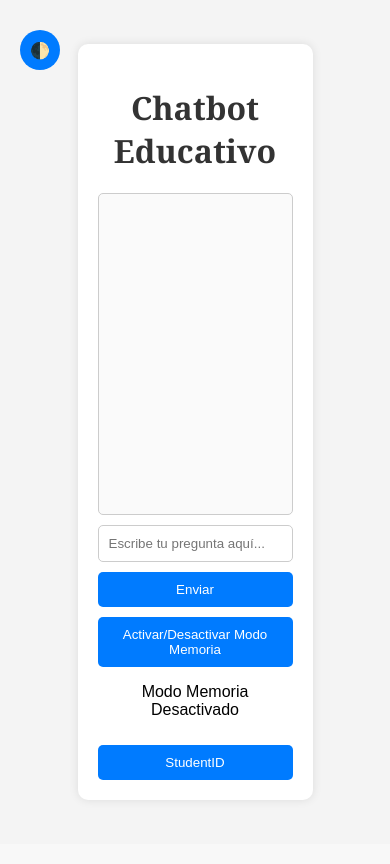
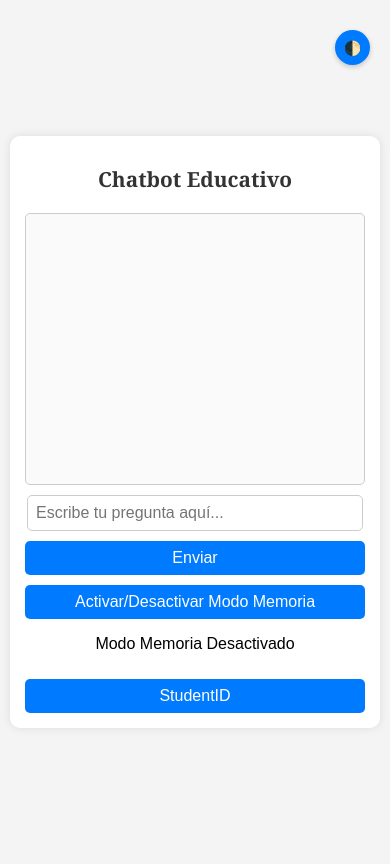
Before and after one commit to Mar00z1/render-flask-deployment, a Flask app: page / in a window 390 px wide. Before the commit the page ends 802 px from the top, so only its background shows below. Run offline with Flask 3, Linux system fonts and the light colour scheme.

Commit message:
Update index.html

```diff
--- a/templates/index.html
+++ b/templates/index.html
@@ -11,27 +11,25 @@
             display: flex;
             justify-content: center;
             align-items: center;
-            height: 100vh;
+            min-height: 100vh;
             margin: 0;
+            padding: 10px;
             transition: background-color 0.3s, color 0.3s;
         }
         .chat-container {
-            width: 50%;
+            width: 100%;
             max-width: 600px;
             background-color: #ffffff;
             padding: 20px;
             border-radius: 10px;
             box-shadow: 0 0 10px rgba(0, 0, 0, 0.1);
             text-align: center;
-            transition: background-color 0.3s, color 0.3s;
         }
         h1 {
             font-family: 'Georgia', serif;
             color: #333;
-            transition: color 0.3s;
-        }
-        .dark-mode h1 {
-            color: #ffffff;
+            font-size: 1.8em;
+            margin-bottom: 20px;
         }
         #chat-box {
             height: 300px;
@@ -48,6 +46,7 @@
             border: 1px solid #ccc;
             border-radius: 5px;
             margin-top: 10px;
+            font-size: 1em;
         }
         button {
             width: 100%;
@@ -58,6 +57,7 @@
             border-radius: 5px;
             cursor: pointer;
             margin-top: 10px;
+            font-size: 1em;
         }
         button:hover {
             background-color: #0056b3;
@@ -86,9 +86,9 @@
             background-color: #005f75;
         }
         .dark-mode-toggle {
-            position: absolute;
+            position: fixed;
             top: 20px;
-            left: 20px;
+            right: 20px;
             width: 40px;
             height: 40px;
             border-radius: 50%;
@@ -97,6 +97,7 @@
             color: white;
             font-size: 16px;
             cursor: pointer;
+            box-shadow: 0 2px 5px rgba(0, 0, 0, 0.2);
         }
         .dark-mode-toggle:hover {
             background-color: #0056b3;
@@ -105,6 +106,38 @@
             max-width: 100%;
             height: auto;
             border-radius: 5px;
+        }
+
+        /* Media queries para pantallas más pequeñas */
+        @media (max-width: 768px) {
+            body {
+                padding: 10px;
+            }
+            .chat-container {
+                width: 100%;
+                padding: 15px;
+            }
+            h1 {
+                font-size: 1.5em;
+            }
+            button, input[type="text"] {
+                font-size: 1em;
+                padding: 8px;
+            }
+            #chat-box {
+                height: 250px;
+            }
+        }
+
+        @media (max-width: 480px) {
+            h1 {
+                font-size: 1.3em;
+            }
+            .dark-mode-toggle {
+                width: 35px;
+                height: 35px;
+                font-size: 14px;
+            }
         }
     </style>
     <script type="text/javascript" async
@@ -119,18 +152,15 @@
         <input type="text" id="user-input" placeholder="Escribe tu pregunta aquí...">
         <button onclick="sendMessage()">Enviar</button>
 
-        <!-- Botón para activar/desactivar el modo memoria -->
         <button onclick="toggleMemoria()">Activar/Desactivar Modo Memoria</button>
-        <p id="estado-memoria" class="status">Modo Memoria Desactivado</p> <!-- Muestra el estado del modo memoria -->
+        <p id="estado-memoria" class="status">Modo Memoria Desactivado</p>
 
-        <!-- Botón para ver el StudentID -->
         <button onclick="generarStudentID()">StudentID</button>
     </div>
 
     <script>
-        let modoMemoria = false;  // Variable para gestionar el estado del modo memoria
+        let modoMemoria = false;
 
-        // Función para alternar el modo memoria
         function toggleMemoria() {
             fetch('/toggle_memoria', {
                 method: 'POST',
@@ -138,7 +168,7 @@
             })
             .then(response => response.json())
             .then(data => {
-                modoMemoria = !modoMemoria;  // Cambiar el estado del modo memoria
+                modoMemoria = !modoMemoria;
                 document.getElementById('estado-memoria').innerText = `Modo Memoria ${modoMemoria ? 'Activado' : 'Desactivado'}`;
             })
             .catch(error => {
@@ -146,12 +176,10 @@
             });
         }
 
-        // Función para alternar entre modo claro y modo oscuro
         function toggleDarkMode() {
             document.body.classList.toggle('dark-mode');
         }
 
-        // Función para enviar mensaje
         function sendMessage() {
             let userInput = document.getElementById('user-input').value;
             if (userInput.trim() === '') return;
@@ -167,9 +195,8 @@
             })
             .then(response => response.json())
             .then(data => {
-                let formattedResponse = procesarTexto(data.response);
-                chatBox.innerHTML += formattedResponse;
-                MathJax.typeset();  // Renderizar ecuaciones LaTeX
+                chatBox.innerHTML += `<p>${data.response}</p>`;
+                MathJax.typeset();
                 chatBox.scrollTop = chatBox.scrollHeight;
             })
             .catch(error => {
@@ -177,7 +204,6 @@
             });
         }
 
-        // Función para ver lo aprendido
         function generarStudentID() {
             let chatBox = document.getElementById('chat-box');
             chatBox.innerHTML += `<p><strong>Solicitando StudentID...</strong></p>`;
@@ -191,55 +217,13 @@
             })
             .then(response => response.json())
             .then(data => {
-            let formattedResponse = procesarTexto(data.response);
-            chatBox.innerHTML += `<p><strong>StudentID:</strong><br>${formattedResponse}</p>`;
+                chatBox.innerHTML += `<p><strong>StudentID:</strong><br>${data.response}</p>`;
                 chatBox.scrollTop = chatBox.scrollHeight;
             })
             .catch(error => {
                 chatBox.innerHTML += `<p style='color: red;'>Error: ${error}</p>`;
             });
         }
-
-        // Función para procesar el texto
-        function procesarTexto(texto) {
-            let textoProcesado = convertirMarkdownTitulos(texto);
-            textoProcesado = convertirNegrita(textoProcesado);
-            textoProcesado = convertirImagenes(textoProcesado);
-            textoProcesado = manejarSaltosDeLinea(textoProcesado);
-            return textoProcesado;
-        }
-
-        // Funciones auxiliares de procesamiento de texto
-        function convertirImagenes(texto) {
-            const regexUrlImagen = /(https?:\/\/[^\s"']+?\.(?:png|jpg|jpeg|gif|webp))/gi;
-            return texto.replace(regexUrlImagen, function(match) {
-                return `<img src="${match}" alt="Imagen no disponible" onerror="this.onerror=null;this.alt='Imagen no disponible';" />`;
-            });
-        }
-
-        function manejarSaltosDeLinea(texto) {
-            return texto.replace(/\n/g, '<br>');
-        }
-
-        function convertirMarkdownTitulos(texto) {
-            texto = texto.replace(/^### (.+)$/gm, '<h3>$1</h3>');
-            texto = texto.replace(/^## (.+)$/gm, '<h2>$1</h2>');
-            texto = texto.replace(/^# (.+)$/gm, '<h1>$1</h1>');
-            return texto;
-        }
-
-        function convertirNegrita(texto) {
-            return texto.replace(/\*\*(.*?)\*\*/g, '<strong>$1</strong>');
-        }
-
-        // Asegurarse de que MathJax renderice las ecuaciones cuando se cargue la página
-        window.onload = function() {
-            if (typeof MathJax !== 'undefined') {
-                MathJax.typeset();
-            } else {
-                console.error('MathJax no se ha cargado correctamente.');
-            }
-        };
     </script>
 </body>
 </html>
```
Lines whose indentation alone changed are shown as unchanged.
